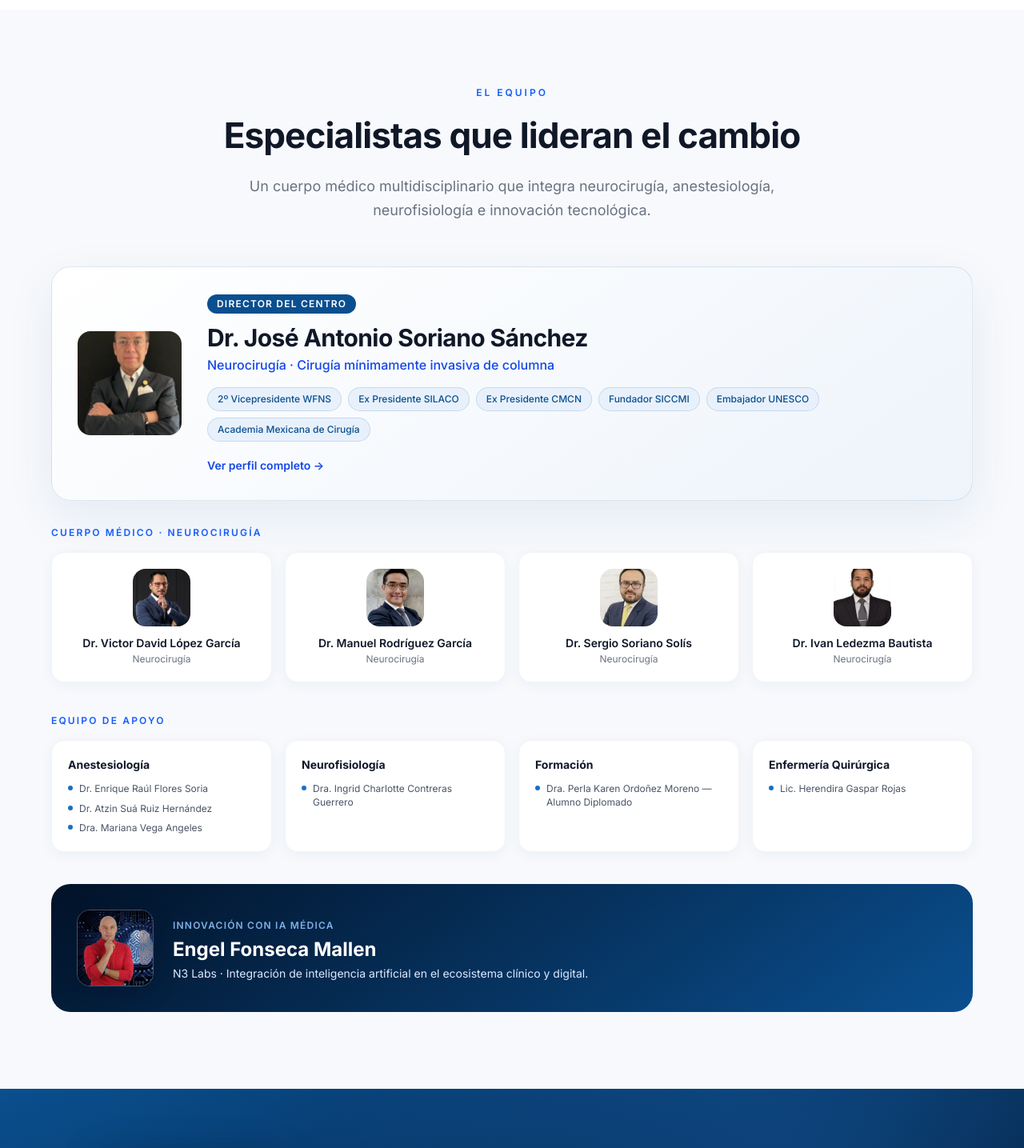
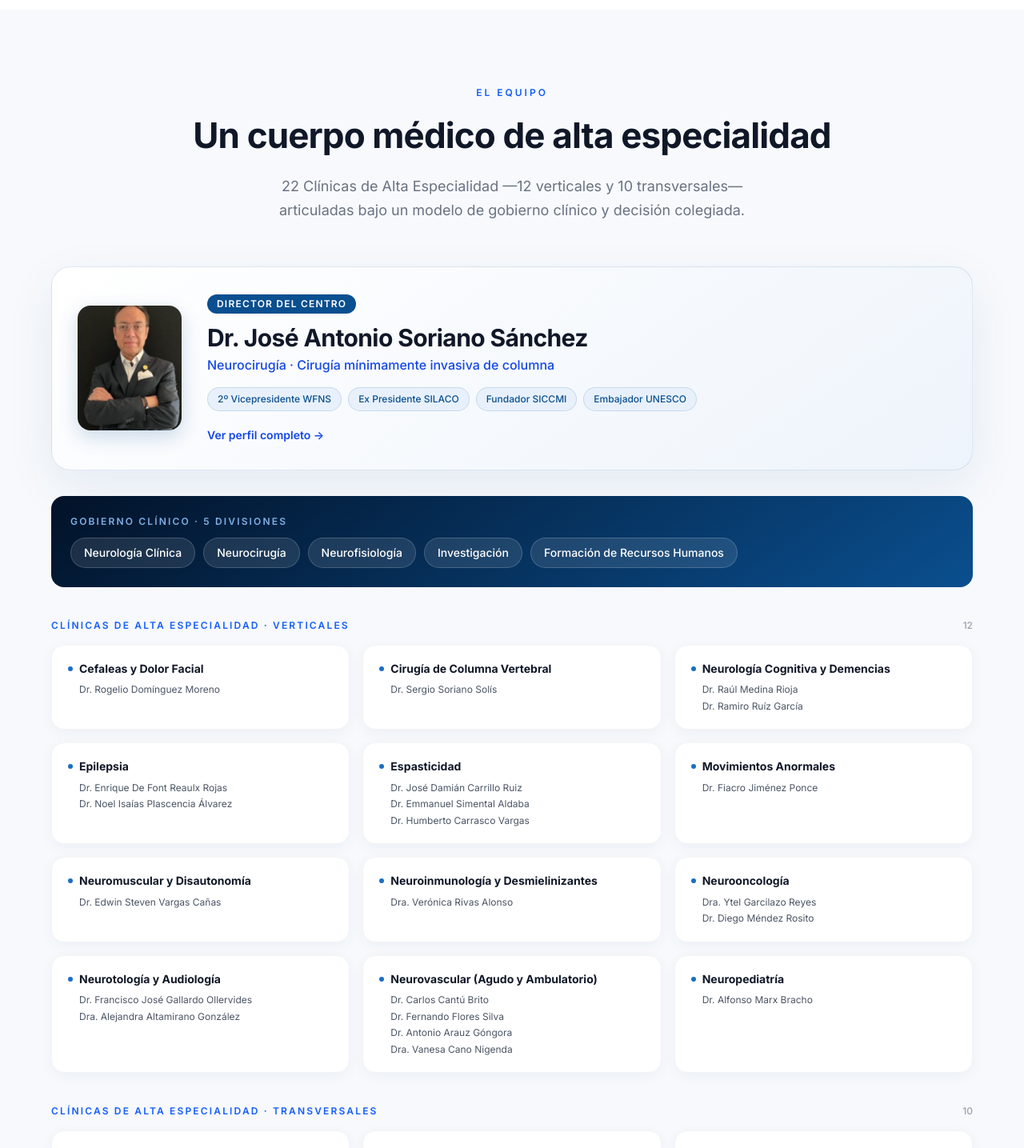
Before and after one commit to Ricmonpa/neurocienciasavanzadas.ha, a React (Vite) app: page / in a window 1280 px wide. Shown: the part 5120-6555 px from the top of the page at 80% size. Built offline with nearby package versions, Linux system fonts and the light colour scheme.

Commit message:
Equipo segun Documento Rector: 22 clinicas de alta especialidad con coordinadores, Dr. Soriano como Director

```diff
--- a/src/components/Equipo.jsx
+++ b/src/components/Equipo.jsx
@@ -1,53 +1,54 @@
-// Sección "Equipo" — Centro de Neurociencias Avanzadas
-// Nota: las fotos reales se integran cuando el cliente las envíe; por ahora se usan
-// avatares con iniciales sobre gradiente azul (mismo lenguaje visual del sitio).
+// Sección "Equipo" — estructura oficial del Documento Rector del Centro de Neurociencias.
+// Dr. José Antonio Soriano Sánchez como Director (líder). Clínicas de Alta Especialidad
+// (12 Verticales + 10 Transversales) con sus coordinadores.
 
-function initials(name) {
-  const clean = name.replace(/^(Dr\.|Dra\.|Lic\.)\s*/i, '')
-  const parts = clean.split(' ').filter(Boolean)
-  return ((parts[0]?.[0] || '') + (parts[1]?.[0] || '')).toUpperCase()
-}
+const VERTICALES = [
+  { c: 'Cefaleas y Dolor Facial', co: ['Dr. Rogelio Domínguez Moreno'] },
+  { c: 'Cirugía de Columna Vertebral', co: ['Dr. Sergio Soriano Solís'] },
+  { c: 'Neurología Cognitiva y Demencias', co: ['Dr. Raúl Medina Rioja', 'Dr. Ramiro Ruíz García'] },
+  { c: 'Epilepsia', co: ['Dr. Enrique De Font Reaulx Rojas', 'Dr. Noel Isaías Plascencia Álvarez'] },
+  { c: 'Espasticidad', co: ['Dr. José Damián Carrillo Ruiz', 'Dr. Emmanuel Simental Aldaba', 'Dr. Humberto Carrasco Vargas'] },
+  { c: 'Movimientos Anormales', co: ['Dr. Fiacro Jiménez Ponce'] },
+  { c: 'Neuromuscular y Disautonomía', co: ['Dr. Edwin Steven Vargas Cañas'] },
+  { c: 'Neuroinmunología y Desmielinizantes', co: ['Dra. Verónica Rivas Alonso'] },
+  { c: 'Neurooncología', co: ['Dra. Ytel Garcilazo Reyes', 'Dr. Diego Méndez Rosito'] },
+  { c: 'Neurotología y Audiología', co: ['Dr. Francisco José Gallardo Ollervides', 'Dra. Alejandra Altamirano González'] },
+  { c: 'Neurovascular (Agudo y Ambulatorio)', co: ['Dr. Carlos Cantú Brito', 'Dr. Fernando Flores Silva', 'Dr. Antonio Arauz Góngora', 'Dra. Vanesa Cano Nigenda'] },
+  { c: 'Neuropediatría', co: ['Dr. Alfonso Marx Bracho'] },
+]
 
-function Avatar({ name, size = 64, photo }) {
-  if (photo) {
-    return (
-      <img
-        src={photo}
-        alt={name}
-        className="rounded-2xl object-cover flex-shrink-0"
-        style={{ width: size, height: size }}
-      />
-    )
-  }
+const TRANSVERSALES = [
+  { c: 'Algología y Cuidados Paliativos', co: ['Dra. Elisa Hernández Ramírez', 'Dr. Fiacro Jiménez Ponce'] },
+  { c: 'Psiquiatría y Neuropsiquiatría', co: ['Dra. Cecilia Berlanga', 'Dr. Ramiro Ruíz García'] },
+  { c: 'Neurogenética y Genética Médica', co: ['Dr. Edmar Obed Benítez Alonso'] },
+  { c: 'Radioterapia y Radiocirugía · Gamma Knife', co: ['Dr. José Edgardo Valerio'] },
+  { c: 'Neurorrehabilitación', co: ['Dra. Tania Vázquez Roa', 'Dr. Emmanuel Simental Aldaba'] },
+  { c: 'Neuroimagen y Neurosonología', co: ['Dr. Roger Carrillo Mezo'] },
+  { c: 'Medicina Nuclear e Imagen Molecular', co: ['Dr. Jorge Martín Schalch Ponce de León', 'Dr. Ivan Díaz Meneses'] },
+  { c: 'Neuropatología', co: ['Dr. Erick Gómez Apo'] },
+  { c: 'Neuroendocrinología', co: ['Dra. Claudia Alejandra de la Riva Espinoza'] },
+  { c: 'Trastornos del Sueño', co: ['Dr. Gerson Ángel Alavez', 'Dr. Noel Isaías Plascencia Álvarez'] },
+]
+
+const DIVISIONES = [
+  'Neurología Clínica', 'Neurocirugía', 'Neurofisiología', 'Investigación', 'Formación de Recursos Humanos',
+]
+
+function ClinicaCard({ item, color }) {
   return (
-    <div
-      className="rounded-2xl flex items-center justify-center flex-shrink-0 text-white font-bold"
-      style={{
-        width: size,
-        height: size,
-        fontSize: size * 0.32,
-        background: 'linear-gradient(135deg, #1a6fc4, #0a4f8f)',
-        letterSpacing: '-0.02em',
-      }}
-    >
-      {initials(name)}
+    <div className="bg-white rounded-2xl p-5 border border-gray-100" style={{ boxShadow: '0 4px 16px rgba(10,79,143,0.05)' }}>
+      <div className="flex items-center gap-2 mb-2.5">
+        <span className="w-1.5 h-1.5 rounded-full flex-shrink-0" style={{ background: color }} />
+        <h4 className="font-bold text-gray-900 text-sm leading-tight">{item.c}</h4>
+      </div>
+      <ul className="space-y-1 pl-3.5">
+        {item.co.map((name) => (
+          <li key={name} className="text-xs text-gray-600 leading-snug">{name}</li>
+        ))}
+      </ul>
     </div>
   )
 }
-
-const CUERPO_MEDICO = [
-  { name: 'Dr. Victor David López García', role: 'Neurocirugía', photo: '/dr-lopez.png' },
-  { name: 'Dr. Manuel Rodríguez García', role: 'Neurocirugía', photo: '/dr-rodriguez.png' },
-  { name: 'Dr. Sergio Soriano Solís', role: 'Neurocirugía', photo: '/dr-soriano-solis.png' },
-  { name: 'Dr. Ivan Ledezma Bautista', role: 'Neurocirugía', photo: '/dr-ledezma.png' },
-]
-
-const APOYO = [
-  { grupo: 'Anestesiología', personas: ['Dr. Enrique Raúl Flores Soria', 'Dr. Atzin Suá Ruiz Hernández', 'Dra. Mariana Vega Angeles'] },
-  { grupo: 'Neurofisiología', personas: ['Dra. Ingrid Charlotte Contreras Guerrero'] },
-  { grupo: 'Formación', personas: ['Dra. Perla Karen Ordoñez Moreno — Alumno Diplomado'] },
-  { grupo: 'Enfermería Quirúrgica', personas: ['Lic. Herendira Gaspar Rojas'] },
-]
 
 export default function Equipo() {
   return (
@@ -58,22 +59,25 @@ export default function Equipo() {
         <div className="text-center mb-10 sm:mb-14">
           <p className="text-xs font-semibold tracking-[0.25em] uppercase text-blue-600 mb-3">El Equipo</p>
           <h2 className="font-bold text-gray-900 mb-4" style={{ fontSize: 'clamp(1.75rem, 6vw, 2.75rem)', letterSpacing: '-0.02em' }}>
-            Especialistas que lideran el cambio
+            Un cuerpo médico de alta especialidad
           </h2>
           <p className="text-gray-500 text-base sm:text-lg max-w-2xl mx-auto leading-relaxed">
-            Un cuerpo médico multidisciplinario que integra neurocirugía, anestesiología,
-            neurofisiología e innovación tecnológica.
+            22 Clínicas de Alta Especialidad —12 verticales y 10 transversales— articuladas bajo un
+            modelo de gobierno clínico y decisión colegiada.
           </p>
         </div>
 
-        {/* Líder / Director */}
+        {/* Director / Líder */}
         <div
           className="rounded-3xl overflow-hidden mb-8 grid md:grid-cols-[auto_1fr] gap-6 md:gap-8 items-center p-6 sm:p-8"
           style={{ background: 'linear-gradient(145deg, #ffffff, #eef4fb)', border: '1px solid rgba(10,79,143,0.12)', boxShadow: '0 20px 60px rgba(10,79,143,0.08)' }}
         >
-          <div className="flex items-center gap-5 md:block">
-            <Avatar name="Dr. José Antonio Soriano Sánchez" size={130} photo="/dr-soriano.png" />
-          </div>
+          <img
+            src="/dr-soriano.png"
+            alt="Dr. José Antonio Soriano Sánchez"
+            className="mx-auto md:mx-0 rounded-2xl object-cover"
+            style={{ width: 130, height: 156, boxShadow: '0 8px 24px rgba(10,79,143,0.2)' }}
+          />
           <div>
             <span className="inline-block text-xs font-semibold tracking-widest uppercase px-3 py-1 rounded-full mb-3"
               style={{ background: '#0a4f8f', color: '#fff' }}>
@@ -84,7 +88,7 @@ export default function Equipo() {
             </h3>
             <p className="text-blue-700 font-medium mt-1">Neurocirugía · Cirugía mínimamente invasiva de columna</p>
             <div className="flex flex-wrap gap-2 mt-4">
-              {['2º Vicepresidente WFNS', 'Ex Presidente SILACO', 'Ex Presidente CMCN', 'Fundador SICCMI', 'Embajador UNESCO', 'Academia Mexicana de Cirugía'].map((c) => (
+              {['2º Vicepresidente WFNS', 'Ex Presidente SILACO', 'Fundador SICCMI', 'Embajador UNESCO'].map((c) => (
                 <span key={c} className="text-xs font-medium px-3 py-1.5 rounded-full"
                   style={{ background: '#e8f1fb', color: '#0a4f8f', border: '1px solid rgba(10,79,143,0.15)' }}>
                   {c}
@@ -97,35 +101,35 @@ export default function Equipo() {
           </div>
         </div>
 
-        {/* Cuerpo médico */}
-        <p className="text-xs font-semibold tracking-[0.18em] uppercase text-blue-600 mb-4">Cuerpo Médico · Neurocirugía</p>
-        <div className="grid grid-cols-2 lg:grid-cols-4 gap-4 mb-10">
-          {CUERPO_MEDICO.map((m) => (
-            <div key={m.name} className="bg-white rounded-2xl p-5 border border-gray-100 flex flex-col items-center text-center"
-              style={{ boxShadow: '0 4px 16px rgba(10,79,143,0.05)' }}>
-              <Avatar name={m.name} size={72} photo={m.photo} />
-              <h4 className="font-semibold text-gray-900 text-sm mt-3 leading-tight">{m.name}</h4>
-              <p className="text-xs text-gray-500 mt-1">{m.role}</p>
-            </div>
-          ))}
+        {/* Divisiones */}
+        <div className="rounded-2xl p-5 sm:p-6 mb-10" style={{ background: 'linear-gradient(145deg,#021228,#0a4f8f)' }}>
+          <p className="text-xs font-semibold tracking-[0.18em] uppercase mb-3" style={{ color: '#7fb0e6' }}>Gobierno clínico · 5 Divisiones</p>
+          <div className="flex flex-wrap gap-2.5">
+            {DIVISIONES.map((d) => (
+              <span key={d} className="text-sm font-medium px-4 py-2 rounded-full text-white"
+                style={{ background: 'rgba(255,255,255,0.1)', border: '1px solid rgba(255,255,255,0.18)' }}>
+                {d}
+              </span>
+            ))}
+          </div>
         </div>
 
-        {/* Equipo de apoyo */}
-        <p className="text-xs font-semibold tracking-[0.18em] uppercase text-blue-600 mb-4">Equipo de Apoyo</p>
-        <div className="grid sm:grid-cols-2 lg:grid-cols-4 gap-4 mb-10">
-          {APOYO.map((g) => (
-            <div key={g.grupo} className="bg-white rounded-2xl p-5 border border-gray-100" style={{ boxShadow: '0 4px 16px rgba(10,79,143,0.05)' }}>
-              <h4 className="font-bold text-gray-900 text-sm mb-3">{g.grupo}</h4>
-              <ul className="space-y-2">
-                {g.personas.map((p) => (
-                  <li key={p} className="text-xs text-gray-600 leading-snug flex items-start gap-2">
-                    <span className="mt-1 w-1.5 h-1.5 rounded-full flex-shrink-0" style={{ background: '#1a6fc4' }} />
-                    {p}
-                  </li>
-                ))}
-              </ul>
-            </div>
-          ))}
+        {/* Clínicas Verticales */}
+        <div className="flex items-baseline justify-between mb-4">
+          <p className="text-xs font-semibold tracking-[0.18em] uppercase text-blue-600">Clínicas de Alta Especialidad · Verticales</p>
+          <span className="text-xs text-gray-400 font-medium">12</span>
+        </div>
+        <div className="grid sm:grid-cols-2 lg:grid-cols-3 gap-4 mb-10">
+          {VERTICALES.map((v) => <ClinicaCard key={v.c} item={v} color="#1a6fc4" />)}
+        </div>
+
+        {/* Clínicas Transversales */}
+        <div className="flex items-baseline justify-between mb-4">
+          <p className="text-xs font-semibold tracking-[0.18em] uppercase text-blue-600">Clínicas de Alta Especialidad · Transversales</p>
+          <span className="text-xs text-gray-400 font-medium">10</span>
+        </div>
+        <div className="grid sm:grid-cols-2 lg:grid-cols-3 gap-4 mb-10">
+          {TRANSVERSALES.map((t) => <ClinicaCard key={t.c} item={t} color="#059669" />)}
         </div>
 
         {/* Innovación — N3 Labs */}
```
